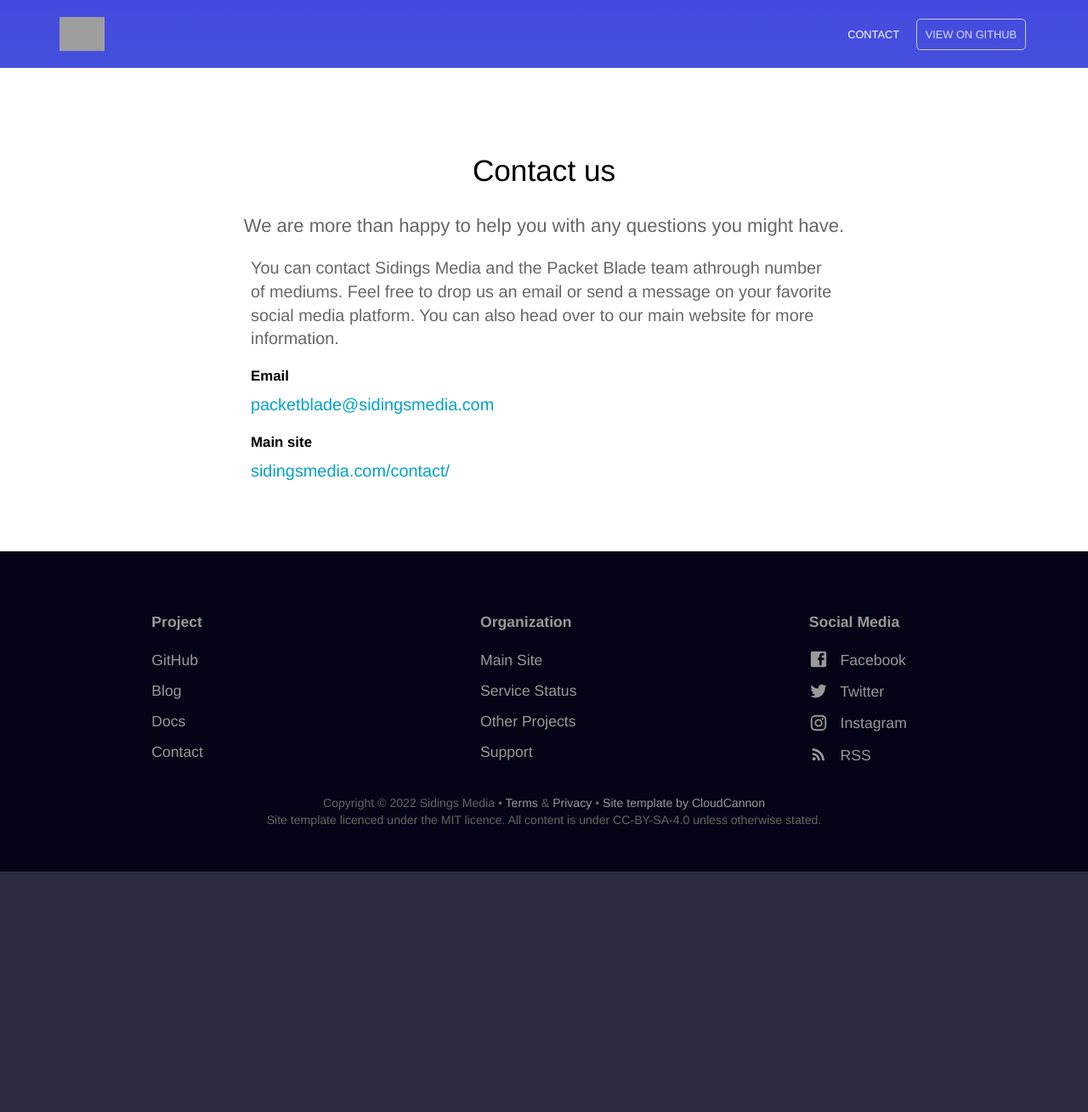
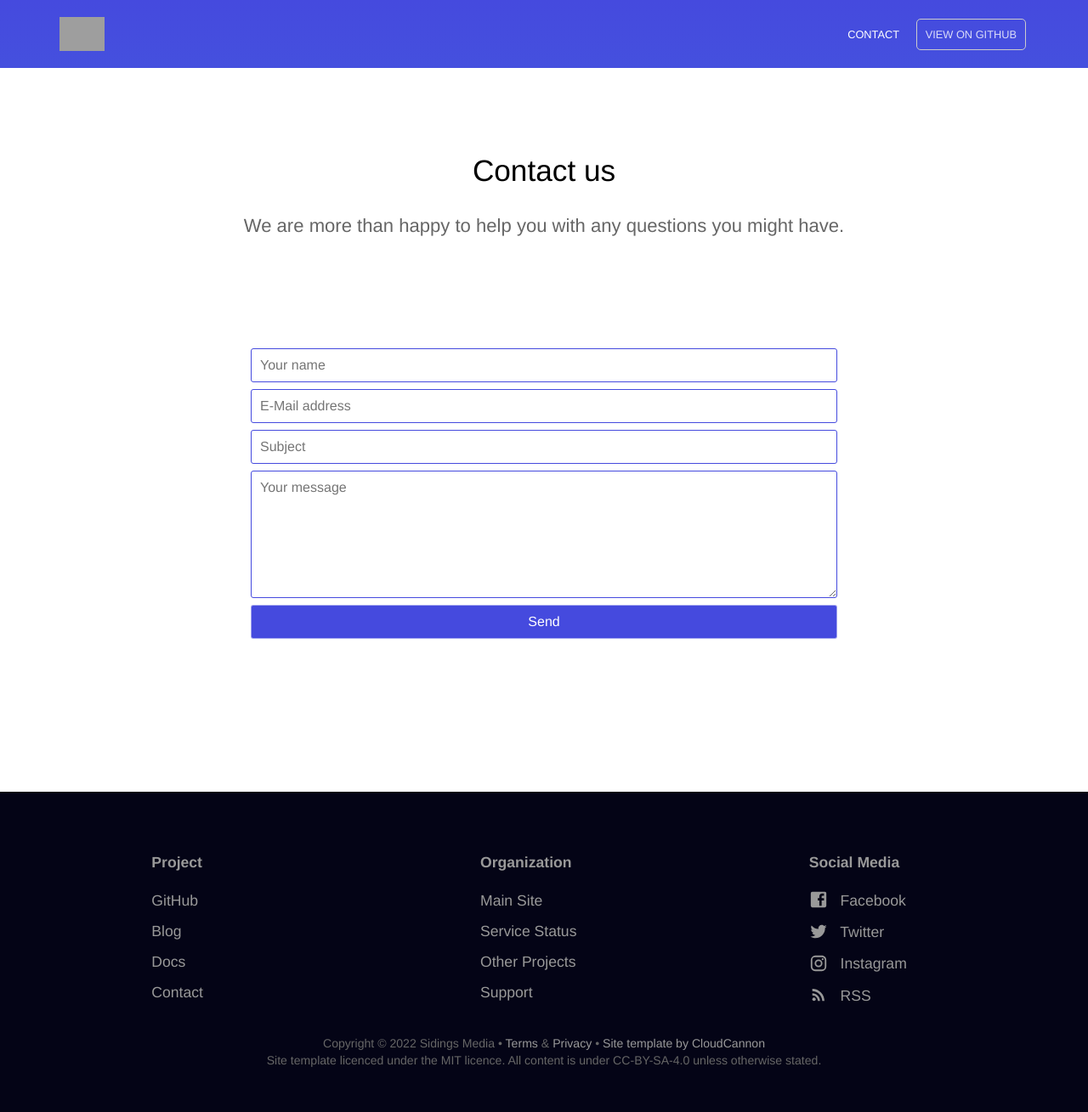
Before and after one commit to PacketBlade/packetblade.sidingsmedia.com, a Jekyll site: the page built from contact.html, in a window 1280 px wide. Shown: the whole page at 85% size. Built offline with Jekyll 4.4.1, drawn with Linux system fonts in a browser that asks for light colours; before the commit the page ends 1026 px from its top, so only the background shows below that; grey boxes are pictures that could not be loaded.

Commit message:
Fixed contact form
Signed-off-by: Matthew Nickson <mnickson@sidingsmedia.com>

```diff
--- a/Gemfile
+++ b/Gemfile
@@ -12,3 +12,5 @@
   gem 'jekyll-seo-tag', '~> 2.7.1'
   gem 'jekyll-sitemap', '~> 1.4.0'
 end
+
+gem "webrick", "~> 1.8"
--- a/_sass/contact.scss
+++ b/_sass/contact.scss
@@ -1,27 +1,23 @@
 // SPDX-FileCopyrightText: 2016-2020 CloudCannon <support@cloudcannon.com>
+// SPDX-FileCopyrightText: 2023 Sidings Media
 // SPDX-License-Identifier: MIT
 
-.map {
-	width: 100%;
-	margin: 100px 0;
-	height: 400px;
-}
-
-.contact-box {
+.contact {
   @extend %flexbox;
   @include flex-flow(wrap);
   max-width: 750px;
   margin: 0 auto;
 
   form {
-		width: 100%
+    width: 100%;
   }
 
   p {
     margin: 0;
   }
 
-	.contact-form, .contact-details  {
+  #form-contact,
+  .contact-details {
     @media #{$desktop} {
       -webkit-flex: 1;
       flex: 1;
@@ -30,6 +26,82 @@
   }
 
   .contact-details {
-		font-size: .9em;
+    font-size: 0.9em;
+  }
+
+  .hide {
+    opacity: 0;
+    display: none;
+  }
+
+  textarea {
+    min-height: 8rem;
+    overflow: auto;
+    resize: vertical;
+  }
+  input,
+  textarea,
+  button,
+  select {
+    width: 100%;
+    margin: 8px 0;
+    padding: 10px;
+    border-width: 1px;
+    border-style: solid;
+    border-radius: 3px;
+    border-color: $brand-color;
+  }
+
+  #form-thankyou,
+  #form-sending,
+  #form-error {
+    position: absolute;
+    top: 50%;
+    left: 50%;
+    transform: translate(-50%, -50%);
+    text-align: center;
+    width: 100%;
+  }
+  .contact-submit {
+    position: relative;
+    flex-basis: 100%;
+    max-width: 100%;
+    box-sizing: border-box;
+    -webkit-box-flex: 0;
+    -ms-flex: 0 0 auto;
+    flex: 0 0 auto;
+    flex-basis: auto;
+    background-color: $brand-color;
+    color: #ffffff;
+    border-radius: 3px;
+    border: 1px solid rgba(255, 255, 255, 0.5);
+    transition: .4s ease-out;
+  }
+
+  #form-submit {
+    display: block;
+    width: 100%;
+    margin: 0 auto;
+    transition: 0.4s ease-out;
+    text-align: center;
+    background-color: inherit;
+    border: none;
+    color: inherit;
+  }
+
+  .contact-submit:hover {
+    background-color: $secondary-brand-color;
   }
 }
+
+input,
+textarea,
+button,
+select {
+  width: 100%;
+  margin: 8px 0;
+  padding: 10px;
+  border-width: 1px;
+  border-style: solid;
+  border-radius: 3px;
+}
--- a/_sass/forms.scss
+++ b/_sass/forms.scss
@@ -1,17 +1,16 @@
 // SPDX-FileCopyrightText: 2016-2020 CloudCannon <support@cloudcannon.com>
 // SPDX-License-Identifier: MIT
 
-.button a, input[type=submit] {
+.button a {
 	color: #fff;
 	text-decoration: none;
-	padding: 10px 30px;
 	background: $brand-color;
 	border-radius: 3px;
 	border: 1px solid rgba(255,255,255,.5);
 	transition: .2s ease-in-out;
 }
 
-.button a:hover, input[type=submit]:hover {
+.button a:hover {
 	border: 1px solid #fff;
 	background: $secondary-brand-color;
 	cursor: pointer;
@@ -31,9 +30,9 @@
 
 textarea, input, button, select { font-family: inherit; font-size: inherit; }
 
-input[type=submit] {
-	margin: 20px 0 0 0;
-}
+// input[type=submit] {
+// 	margin: 20px 0 0 0;
+// }
 
 label, input, textarea {
 	display: block;
--- a/contact.html
+++ b/contact.html
@@ -10,16 +10,75 @@
 SPDX-License-Identifier: MIT
 -->
 
-<div class="contact-box">
-	<div class="contact-details">
-        <p>You can contact Sidings Media and the Packet Blade team
-        athrough number of mediums. Feel free to drop us an email or
-        send a message on your favorite social media platform. You can
-        also head over to our main website for more information.  </p>
+<section class="contact" id="contact">
+    <div class="row center-xs">
+        <div class="col-xs-12">
+            <noscript>Please enable JavaScript to use the contact form.</noscript>
+        </div>
+    </div>
+    <form id="form-contact" method="post">
+            <input
+                type="text"
+                name="name"
+                aria-label="name"
+                placeholder="Your name"
+                required=""
+            />
+            <input
+                type="email"
+                id="email"
+                name="email"
+                aria-label="email address"
+                placeholder="E-Mail address"
+                required=""
+            />
+            <input
+                type="text"
+                name="_subject"
+                aria-label="email subject"
+                placeholder="Subject"
+                required=""
+            />
+            <textarea
+                name="message"
+                aria-label="Please enable JS"
+                style="visibility: hidden"
+                class="hide"
+                hidden="true"
+            ></textarea>
+            <textarea
+                name="message2"
+                aria-label="email message"
+                placeholder="Your message"
+                required=""
+                style="visibility: visible"
+                class="show"
+            ></textarea>
+        <div class="contact-submit">
+            <input
+                id="form-submit"
+                type="submit"
+                value="Send"
+                style="visibility: visible"
+                class="show"
+            />
+            <span
+                id="form-sending"
+                style="visibility: hidden"
+                class="hide"
+                hidden="true"
+                >Deploying your message...</span
+            >
+            <span id="form-thankyou" style="visibility: hidden" class="hide" hidden="true">
+                Thanks for your message!
+            </span>
+            <span id="form-error" hidden="">
+                Sorry, we couldn't send your message! Please reload.
+            </span>
+        </div>
+      </div>
+    </form>
+</section>
 
-		<h3>Email</h3>
-		<p><a href="mailto:packetblade@sidingsmedia.com">packetblade@sidingsmedia.com</a></p>
-        <h3>Main site</h3>
-        <p><a href="https://sidingsmedia.com/contact/" target="_blank" >sidingsmedia.com/contact/</a></p>
-	</div>
-</div>
+<script src="/js/base.js"></script>
+<script src="/js/contact.js"></script>
--- /dev/null
+++ b/js/base.js
@@ -0,0 +1,29 @@
+// SPDX-FileCopyrightText: 2019 Toma Nistor <GitHub @tomanistor>
+// SPDX-FileCopyrightText: 2019 Kai Dinghofer <GitHub @kdevo>
+// SPDX-License-Identifier: Apache-2.0
+
+document.documentElement.className = "js"
+
+var $ = document.querySelector.bind(document),
+  $$ = document.querySelectorAll.bind(document)
+/**
+ *
+ * @param {Element} e Element for DOM modification
+ * @param {boolean} visible Self-explanatory. true = visible, false = hidden
+ * @param {boolean} useAttr Using visibility attribute will prevent smooth navbar transition
+ */
+function setVisibility(e, visible, useAttr = true) {
+  if (visible) {
+    e.style.visibility = "visible"
+    if (useAttr) {
+      e.removeAttribute("hidden")
+    }
+  } else {
+    e.style.visibility = "hidden"
+    if (useAttr) {
+      e.setAttribute("hidden", true)
+    }
+  }
+  e.classList.add(visible ? 'show' : 'hide')
+  e.classList.remove(visible ? 'hide' : 'show')
+}
--- /dev/null
+++ b/js/contact.js
@@ -0,0 +1,79 @@
+
+// SPDX-FileCopyrightText: 2019 Toma Nistor <GitHub @tomanistor>
+// SPDX-FileCopyrightText: 2019 Kai Dinghofer <GitHub @kdevo>
+// SPDX-FileCopyrightText: 2023 Sidings Media
+// SPDX-License-Identifier: Apache-2.0
+
+// Changes by Sidings Media:
+//     Changed schema of request to match api.sidingsmedia.com API
+//     Removed matter dropdown handler
+//     Removed honey pot value from request
+
+(() => {
+  var realmsg = $('textarea[name=message2]')
+  // For spam protection, we use "message" as a honeypot field:
+  var honeypotmsg = $('textarea[name=message]')
+
+  if (realmsg === null) {
+    return;
+  }
+  setVisibility(realmsg, true)
+  setVisibility(honeypotmsg, false)
+
+  honeypotmsg.removeAttribute("required")
+
+  $('#form-contact').addEventListener('submit', (e) => {
+    e.preventDefault()
+
+    var email = $('input[name=email]').value
+    // AJAX request
+    var request = new XMLHttpRequest(),
+      data = {
+        name: $('input[name=name]').value,
+        email: email,
+        subject: $('input[name=_subject]').value,
+        message: realmsg.value,
+      }
+    var honeypot = honeypotmsg.value
+
+    var sending = $('#form-sending'),
+      submit = $('#form-submit'),
+      thanks = $('#form-thankyou'),
+      error = $('#form-error')
+
+    setVisibility(submit, false)
+    setVisibility(sending, true)
+
+    // Send to Basin
+    request.open('POST', 'https://api.sidingsmedia.com/messaging/contact', true)
+    request.setRequestHeader('Content-Type', 'application/json')
+    request.setRequestHeader('Accept', 'application/json')
+    // Call function when the state changes
+    request.onreadystatechange = () => {
+      if (request.readyState === XMLHttpRequest.DONE) {
+        if (request.status === 200) {
+          // Reset form
+          $('#form-contact').reset()
+
+          function thankYouFadeIn() {
+            setVisibility(sending, false)
+            setVisibility(thanks, true)
+
+            setTimeout(thankYouFadeOut, 6000)
+          };
+
+          function thankYouFadeOut() {
+            setVisibility(thanks, false)
+            setVisibility(submit, true)
+          };
+
+          thankYouFadeIn()
+        } else {
+          setVisibility(sending, false)
+          setVisibility(error, true)
+        }
+      }
+    }
+    request.send(JSON.stringify(data))
+  })
+})()
```
Also changed, not shown: Gemfile.lock, 1 other file. Lines whose indentation alone changed are shown as unchanged.
